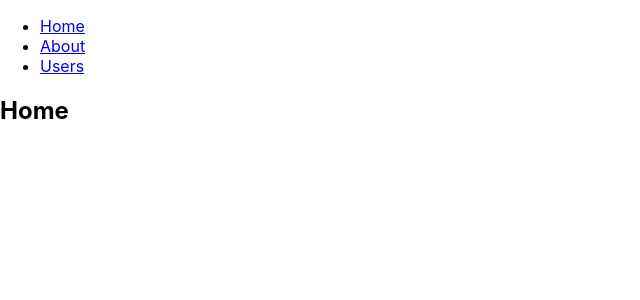
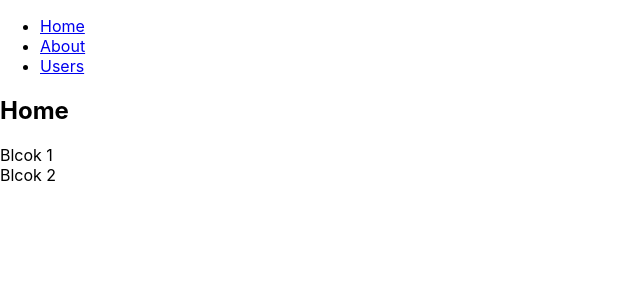
Before and after one commit to SustainableCities/sustainablecitiesfrontend, a React (Create React App) app: page / in a window 1280 px wide. Shown: the top 300 px of the page, without its empty margins (0-640 px from the left). Built offline with nearby package versions, Linux system fonts and the light colour scheme.

Commit message:
new components, file structure set up

```diff
--- a/src/App.js
+++ b/src/App.js
@@ -6,8 +6,12 @@ import {
   Link
 } from "react-router-dom";
 
+import Block1 from './components/Block1/Block1.js'
+import Block2 from './components/Block2/Block2.js'
+
 function App() {
   return (
+    <>
     <Router>
       <div>
         <nav>
@@ -39,6 +43,10 @@ function App() {
         </Switch>
       </div>
     </Router>
+      <Block1 />
+      <Block2 />
+    </>
+
   );
 }
 
--- /dev/null
+++ b/src/components/Block1/Block1.js
@@ -0,0 +1,11 @@
+import React from "react";
+
+function Block1() {
+  return (
+      <div>
+          Blcok 1
+      </div>
+  );
+}
+
+export default Block1;
--- /dev/null
+++ b/src/components/Block2/Block2.js
@@ -0,0 +1,11 @@
+import React from "react";
+
+function Block2() {
+  return (
+      <div>
+          Blcok 2
+      </div>
+  );
+}
+
+export default Block2;
```
Also changed, not shown: src/components/Block1/Block1.css (added), src/components/Block2/Block2.css (added).
